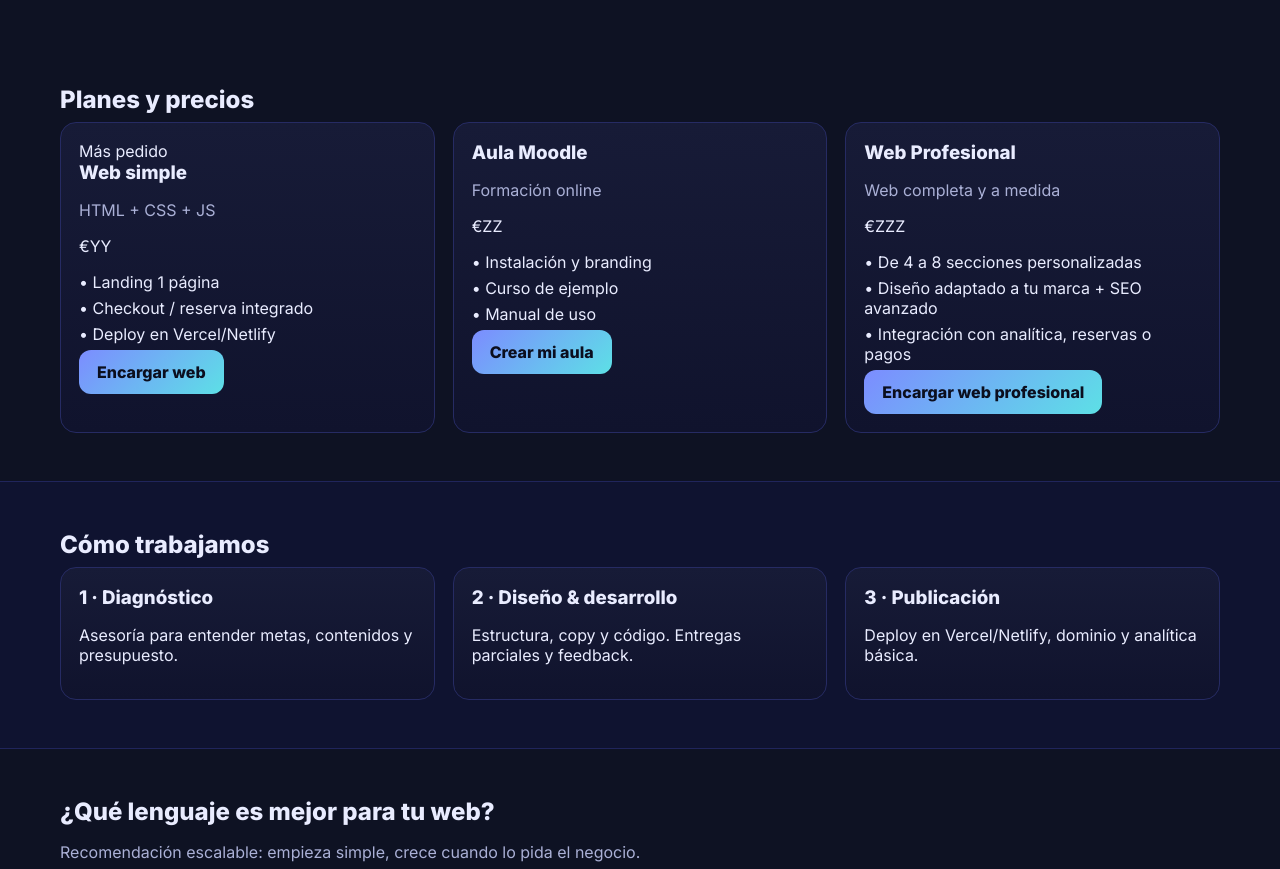
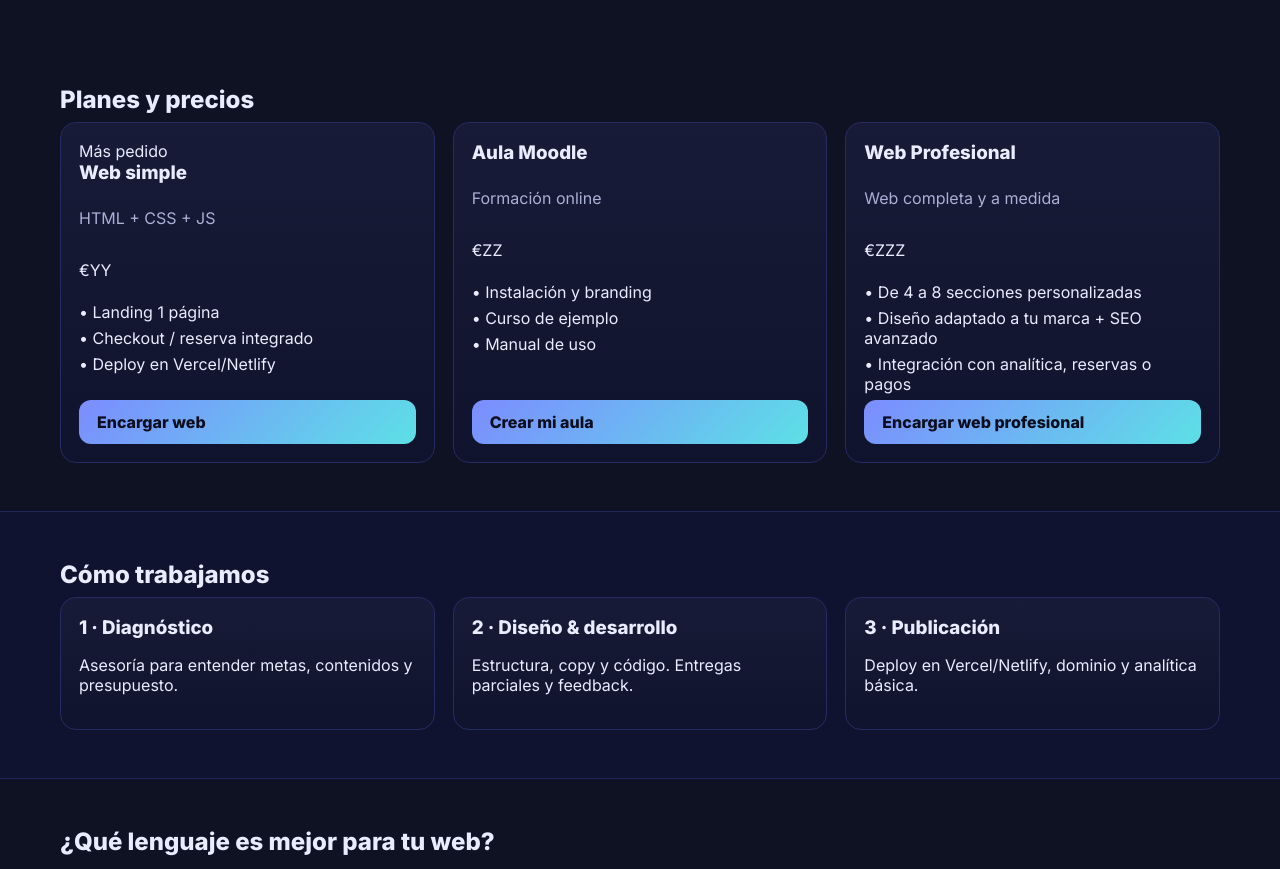
Before and after one commit to AngelDF00/mi-pagina-web, a plain HTML site: page index.html in a window 1280 px wide. Shown: the part 980-1849 px from the top of the page. Drawn offline with Linux system fonts and the light colour scheme.

Commit message:
Update styles.css

```diff
--- a/styles.css
+++ b/styles.css
@@ -85,6 +85,30 @@ h1,h2,h3,h4{ margin:0 0 8px; }
 
 .cards-cta{ display:grid; grid-template-columns:repeat(3,1fr); gap:18px; }
 
+/* ==== Botones pegados abajo en las tarjetas de precios ==== */
+
+/* Asegura que las tarjetas dentro de .pricing se estiran a igual altura */
+.pricing { align-items: stretch; }
+
+/* Convierte cada tarjeta de precios en columna flex */
+.pricing .card{
+  display: flex;
+  flex-direction: column;
+}
+
+/* El listado no deja huecos extra al final */
+.pricing .card .plain{ margin-bottom: 0; }
+
+/* Empuja el botón hacia abajo y que ocupe todo el ancho si quieres */
+.pricing .card .btn{
+  margin-top: auto;        /* CLAVE: se pega al fondo */
+  width: 100%;             /* opcional: botón ancho */
+}
+
+/* Un poco de respiración en el borde inferior de la tarjeta */
+.pricing .card{ padding-bottom: 18px; }
+
+
 /* Accordion */
 .accordion details{
   background:#14183a; border:1px solid #232758; border-radius:12px; padding:12px 14px; margin:10px 0;
```
